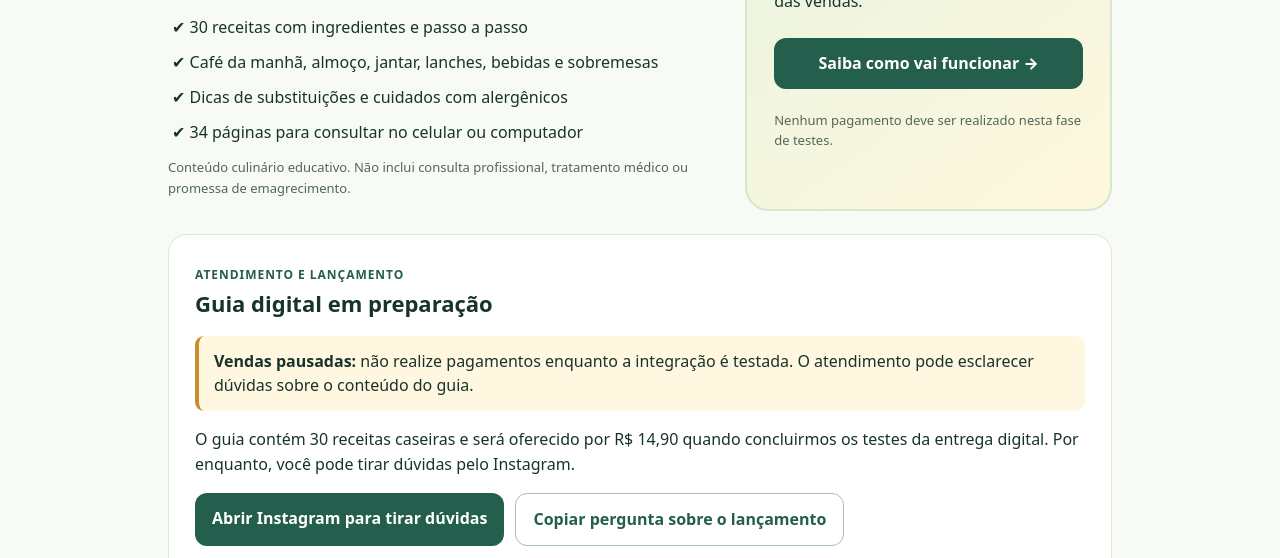
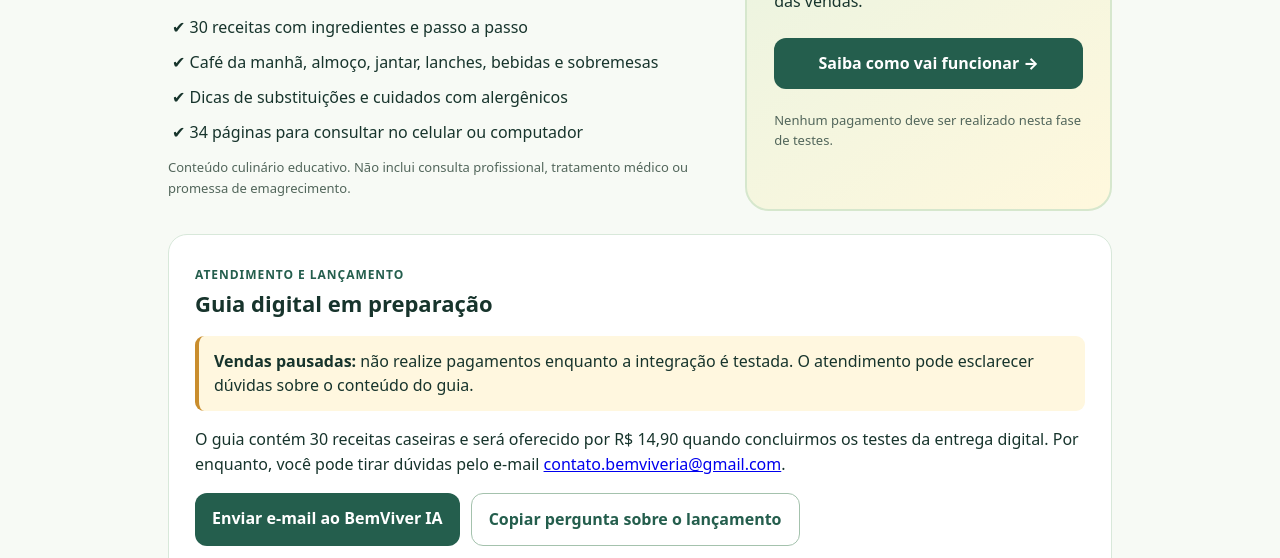
Before and after one commit to erickribeiro70-source/Vendas-on-, a plain HTML site: page bemviver/comprar.html in a window 1280 px wide. Shown: the part 375-933 px from the top of the page. Drawn offline with Linux system fonts and the light colour scheme; no server answers.

Commit message:
BemViver: adicionar canal exclusivo de suporte por e-mail

```diff
--- a/bemviver/comprar.html
+++ b/bemviver/comprar.html
@@ -82,9 +82,9 @@ footer a{color:var(--green)}
 <section class="box" id="como-comprar">
 <span class="kicker">Atendimento e lançamento</span><h2>Guia digital em preparação</h2>
 <p class="warn"><strong>Vendas pausadas:</strong> não realize pagamentos enquanto a integração é testada. O atendimento pode esclarecer dúvidas sobre o conteúdo do guia.</p>
-<p>O guia contém 30 receitas caseiras e será oferecido por R$ 14,90 quando concluirmos os testes da entrega digital. Por enquanto, você pode tirar dúvidas pelo Instagram.</p>
+<p>O guia contém 30 receitas caseiras e será oferecido por R$ 14,90 quando concluirmos os testes da entrega digital. Por enquanto, você pode tirar dúvidas pelo e-mail <a href="mailto:contato.bemviveria@gmail.com">contato.bemviveria@gmail.com</a>.</p>
 <div class="actions">
-<a class="btn" target="_blank" rel="noopener noreferrer" href="https://www.instagram.com/erick_ribeiro666/">Abrir Instagram para tirar dúvidas</a>
+<a class="btn" href="mailto:contato.bemviveria@gmail.com?subject=Atendimento%20BemViver%20IA">Enviar e-mail ao BemViver IA</a>
 <button class="btn secondary" type="button" id="copy">Copiar pergunta sobre o lançamento</button>
 </div>
 <p class="result" id="copy-status" role="status" aria-live="polite"></p>
@@ -94,7 +94,7 @@ footer a{color:var(--green)}
 <section class="box faq" aria-label="Perguntas frequentes"><h2>Dúvidas frequentes</h2>
 <details><summary>Como receberei o guia?</summary><p>Quando as vendas forem ativadas, o guia será disponibilizado por download após a confirmação segura do pagamento. O envio automático por e-mail ainda não está disponível.</p></details>
 <details><summary>O guia terá pagamento único?</summary><p>Sim. Quando as vendas forem liberadas, o preço previsto é R$ 14,90 por compra, sem assinatura recorrente. Os pagamentos estão pausados no momento.</p></details>
-<details><summary>Como posso tirar dúvidas sobre o lançamento e meus direitos?</summary><p>Entre em contato pelo Instagram indicado acima e consulte as <a href="/termos.html">informações do produto e direitos do consumidor</a>. Nenhum pagamento deve ser realizado durante os testes.</p></details>
+<details><summary>Como posso tirar dúvidas sobre o lançamento e meus direitos?</summary><p>Entre em contato por e-mail: contato.bemviveria@gmail.com e consulte as <a href="/termos.html">informações do produto e direitos do consumidor</a>. Nenhum pagamento deve ser realizado durante os testes.</p></details>
 </section>
 <footer>© 2026 BemViver IA. Não envie senhas, dados de cartão, CPF ou informações de saúde por mensagens. <a href="/termos.html">Informações do produto</a> · <a href="/privacidade.html">Privacidade</a>.</footer>
 </main>
@@ -123,7 +123,7 @@ fetch(apiBemViver+'/health',{cache:'no-store'})
   if(respostas.length===3){
     respostas[0].textContent='Após a confirmação do pagamento pelo Mercado Pago, você poderá baixar o PDF na página de retorno. Guarde essa página para acessar novamente o guia.';
     respostas[1].textContent='Sim. O guia custa R$ 14,90 em pagamento único, sem assinatura.';
-    respostas[2].textContent='Para suporte sobre o produto ou solicitações de reembolso, entre em contato pelo Instagram indicado nos termos de compra e consulte as informações do produto.';
+    respostas[2].textContent='Para suporte sobre o produto ou solicitações de reembolso, entre em contato pelo e-mail contato.bemviveria@gmail.com indicado nos termos de compra e consulte as informações do produto.';
   }
 })
  .catch(()=>{caixaAutomatica.hidden=true});
```
